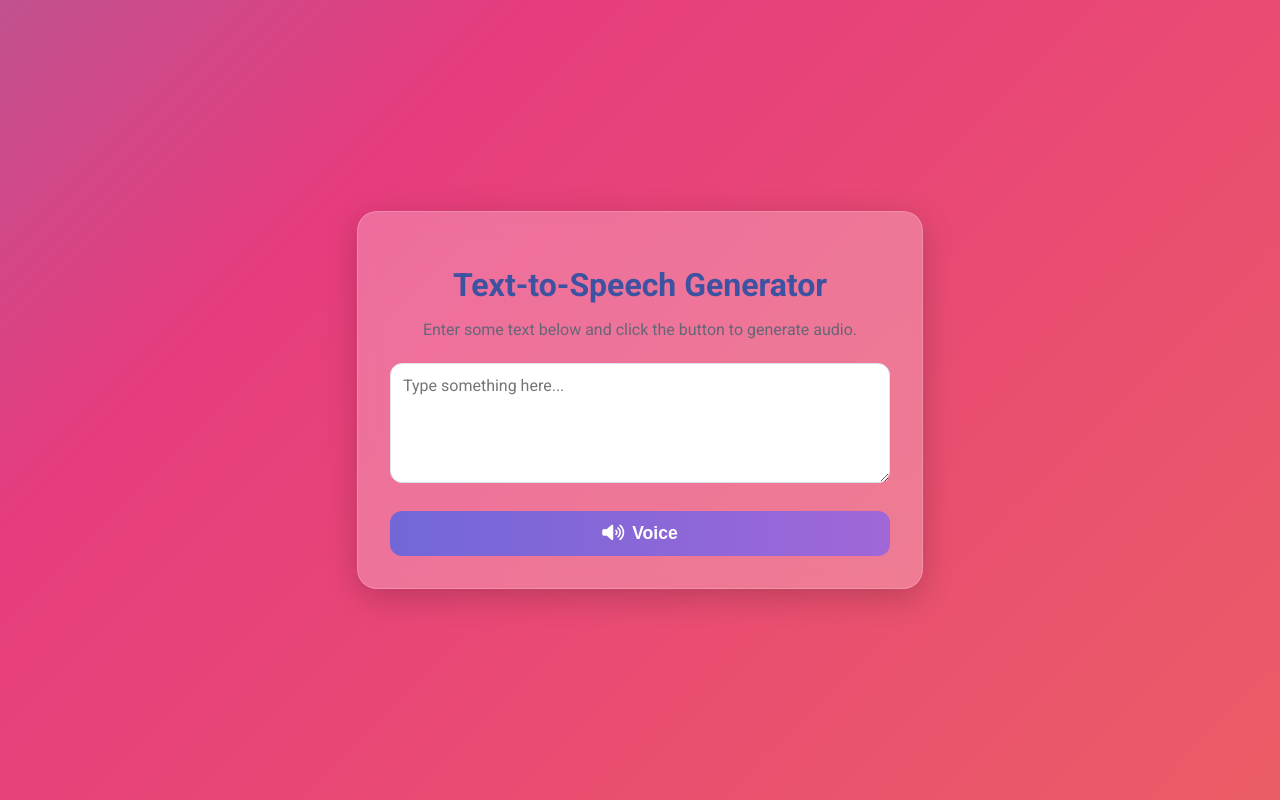
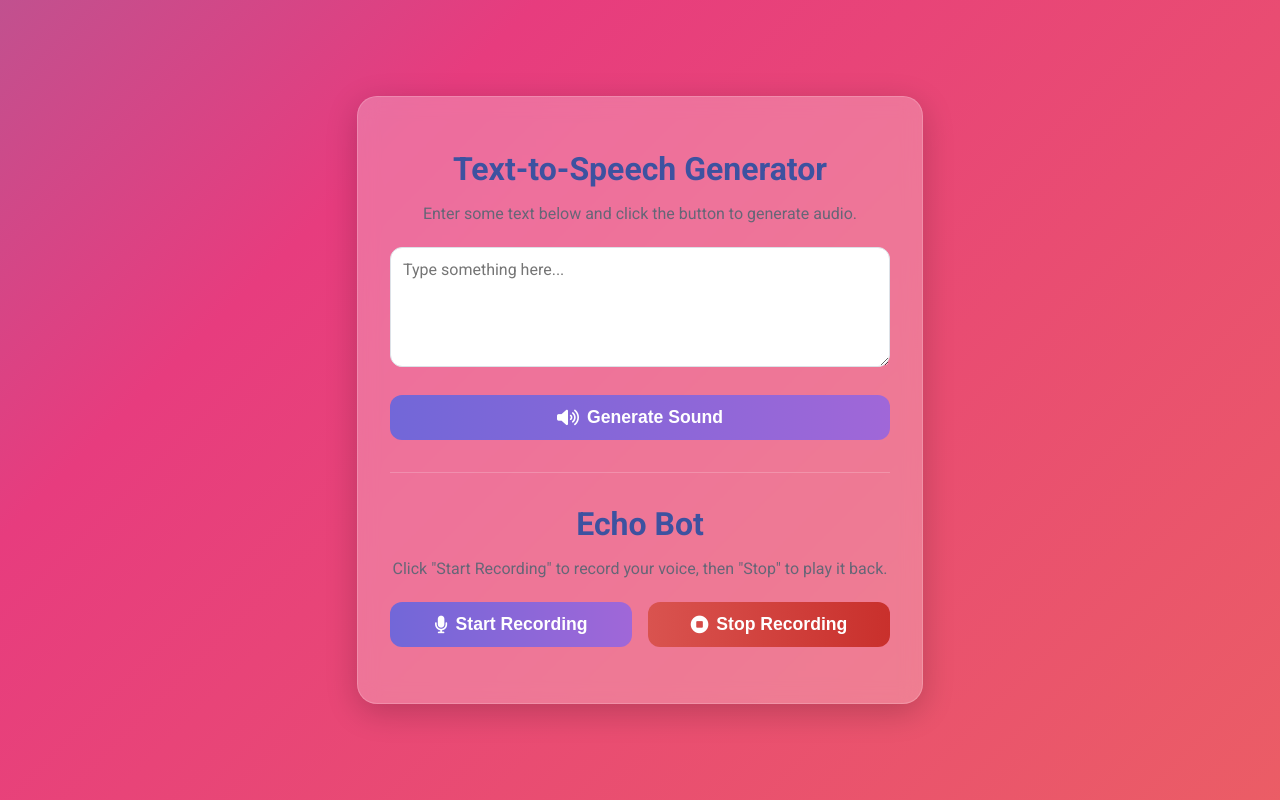
Before and after one commit to Ayu-shTiwari/VoiceFlow, a FastAPI app: page / in a window 1280 px wide. Run offline with FastAPI, Linux system fonts and the light colour scheme.

Commit message:
echo bot sound recording is added

```diff
--- a/static/script.js
+++ b/static/script.js
@@ -1,75 +1,52 @@
 document.addEventListener('DOMContentLoaded', () => {
-    // --- Get all our HTML elements ---
+
+    // --- SECTION 1: TEXT-TO-SPEECH (No changes here) ---
     const ttsForm = document.getElementById('tts-form');
     const textInput = document.getElementById('text-input');
     const generateButton = document.getElementById('generate-button');
     const loader = document.getElementById('loader');
     const audioPlayer = document.getElementById('audio-player');
     const canvas = document.getElementById('visualizer-canvas');
-    const canvasCtx = canvas.getContext('2d'); // The "pen" we'll use to draw
+    const canvasCtx = canvas.getContext('2d');
 
-    // --- Web Audio API Setup ---
-    // This setup is done only once
     let audioContext;
     let analyser;
     let source;
 
-    // This function connects the audio player to the analyser
     function setupAudioContext() {
-        // Create a new audio context if it doesn't exist
         if (!audioContext) {
             audioContext = new (window.AudioContext || window.webkitAudioContext)();
             analyser = audioContext.createAnalyser();
-
-            // Create a source node from our <audio> element
             source = audioContext.createMediaElementSource(audioPlayer);
-
-            // Connect the audio flow: source -> analyser -> speakers
             source.connect(analyser);
             analyser.connect(audioContext.destination);
         }
     }
 
-    // --- The Drawing Loop ---
     function draw() {
-        // Schedule the next frame of the animation
         requestAnimationFrame(draw);
-
-        // Get the audio frequency data
         const bufferLength = analyser.frequencyBinCount;
         const dataArray = new Uint8Array(bufferLength);
         analyser.getByteFrequencyData(dataArray);
-
-        // Clear the canvas for the new frame
         canvasCtx.clearRect(0, 0, canvas.width, canvas.height);
-
         const barWidth = (canvas.width / bufferLength) * 2.5;
         let barHeight;
         let x = 0;
-
-        // Loop through the data and draw a bar for each frequency
         for (let i = 0; i < bufferLength; i++) {
             barHeight = dataArray[i];
-
-            // Create a color gradient for the bars
             const gradient = canvasCtx.createLinearGradient(0, canvas.height, 0, canvas.height - barHeight);
-            gradient.addColorStop(0, '#7267d8'); // Start color (bottom)
-            gradient.addColorStop(1, '#a067d8'); // End color (top)
+            gradient.addColorStop(0, '#7267d8');
+            gradient.addColorStop(1, '#a067d8');
             canvasCtx.fillStyle = gradient;
-
-            // Draw the bar on the canvas
             canvasCtx.fillRect(x, canvas.height - barHeight, barWidth, barHeight);
-
-            x += barWidth + 1; // Move to the next bar's position
+            x += barWidth + 1;
         }
     }
 
-    // --- Hide elements on page load ---
     audioPlayer.style.display = 'none';
     loader.style.display = 'none';
     canvas.style.display = 'none';
 
-    // --- Form Submission Logic ---
     ttsForm.addEventListener('submit', async (event) => {
         event.preventDefault();
         const text = textInput.value.trim();
@@ -77,43 +54,29 @@ document.addEventListener('DOMContentLoaded', () => {
             alert('Please enter some text.');
             return;
         }
-
-        // --- Start Loading State ---
         generateButton.disabled = true;
         audioPlayer.style.display = 'none';
         canvas.style.display = 'none';
         loader.style.display = 'flex';
-
         try {
             const response = await fetch('/tts/generate', {
                 method: 'POST',
                 headers: { 'Content-Type': 'application/json' },
                 body: JSON.stringify({ text: text }),
             });
-
             if (!response.ok) {
                 const errorData = await response.json();
                 throw new Error(errorData.detail || 'An unknown error occurred.');
             }
-
             const data = await response.json();
             const audioUrl = data.audioUrl;
-
-            // --- Success State ---
             audioPlayer.src = audioUrl;
-
-            // Set Cross-Origin attribute to allow audio analysis
             audioPlayer.crossOrigin = "anonymous";
-
             audioPlayer.style.display = 'block';
-            canvas.style.display = 'block'; // Show the canvas
-
-            // Setup the audio context and start the visualizer
+            canvas.style.display = 'block';
             setupAudioContext();
             draw();
-
             audioPlayer.play();
-
         } catch (error) {
             console.error('Error:', error);
             alert(`Error: ${error.message}`);
@@ -122,4 +85,73 @@ document.addEventListener('DOMContentLoaded', () => {
             loader.style.display = 'none';
         }
     });
+
+    // --- SECTION 2: FINAL ECHO BOT LOGIC ---
+    const startButton = document.getElementById('start-recording-button');
+    const stopButton = document.getElementById('stop-recording-button');
+    const echoAudioPlayer = document.getElementById('echo-audio-player');
+
+    let mediaRecorder;
+    let audioChunks = [];
+    let stream;
+
+    echoAudioPlayer.style.display = 'none';
+    stopButton.disabled = true;
+
+    startButton.addEventListener('click', async () => {
+        try {
+            stream = await navigator.mediaDevices.getUserMedia({ audio: true });
+
+            startButton.disabled = true;
+            stopButton.disabled = false;
+            startButton.classList.add('recording');
+            echoAudioPlayer.style.display = 'none';
+            audioChunks = []; // Clear previous recording chunks
+
+            const options = { mimeType: 'audio/webm;codecs=opus' };
+            mediaRecorder = new MediaRecorder(stream, options);
+
+            mediaRecorder.addEventListener('dataavailable', event => {
+                if (event.data.size > 0) {
+                    audioChunks.push(event.data);
+                }
+            });
+
+            mediaRecorder.start();
+        } catch (error) {
+            console.error("Error accessing microphone:", error);
+            alert("Could not access microphone. Please ensure you have given permission.");
+        }
+    });
+
+    stopButton.addEventListener('click', () => {
+        if (mediaRecorder && mediaRecorder.state === "recording") {
+            // Create a promise that resolves when the 'stop' event fires
+            const stopped = new Promise((resolve, reject) => {
+                mediaRecorder.onstop = resolve;
+                mediaRecorder.onerror = event => reject(event.name);
+            });
+
+            // This function will run after the recorder has fully stopped
+            const handleStop = () => {
+                const audioBlob = new Blob(audioChunks, { type: 'audio/webm' });
+                const audioUrl = URL.createObjectURL(audioBlob);
+
+                echoAudioPlayer.src = audioUrl;
+                echoAudioPlayer.style.display = 'block';
+                echoAudioPlayer.play();
+
+                startButton.disabled = false;
+                stopButton.disabled = true;
+                startButton.classList.remove('recording');
+            };
+
+            // Wait for the 'stopped' promise to resolve, then handle it
+            stopped.then(handleStop);
+
+            // Stop the recorder and the microphone stream
+            mediaRecorder.stop();
+            stream.getTracks().forEach(track => track.stop());
+        }
+    });
 });
--- a/static/style.css
+++ b/static/style.css
@@ -67,6 +67,12 @@ textarea {
     border-radius: 12px;
     resize: vertical;
 }
+hr {
+    width: 100%;
+    border: none;
+    border-top: 1px solid rgba(255, 255, 255, 0.2);
+    margin: 2em 0;
+}
 
 button {
     width: 100%;
@@ -133,3 +139,27 @@ audio {
     background-color: rgba(238, 242, 247, 0.5); /* A very light, semi-transparent background */
     border-radius: 12px;
 }
+.button-group {
+    display: flex;
+    gap: 1em;
+    margin-bottom: 1.5em;
+}
+#stop-recording-button {
+    background: linear-gradient(90deg, #d9534f, #c9302c);
+}
+.recording {
+    background: linear-gradient(90deg,#e74c3c,#c0392b) !important;
+    animation: pulse 1.5s infinite; /* New: Pulse animation for recording state */
+}
+/* The pulsing animation for the recording button */
+@keyframes pulse {
+    0% {
+        box-shadow: 0 0 0 0 rgba(231, 76, 60, 0.7);
+    }
+    70% {
+        box-shadow: 0 0 0 10px rgba(231, 76, 60, 0);
+    }
+    100% {
+        box-shadow: 0 0 0 0 rgba(231, 76, 60, 0);
+    }
+}
--- a/templates/index.html
+++ b/templates/index.html
@@ -5,36 +5,47 @@
     <meta name="viewport" content="width=device-width, initial-scale=1.0">
     <title>Murf AI TTS Client</title>
 
-    <!-- Link to the Roboto font from Google Fonts -->
     <link href="https://fonts.googleapis.com/css2?family=Roboto:wght@400;700&display=swap" rel="stylesheet">
-
-    <!-- Link to the Font Awesome stylesheet for icons -->
     <link rel="stylesheet" href="https://cdnjs.cloudflare.com/ajax/libs/font-awesome/6.0.0-beta3/css/all.min.css">
-
-    <!-- Link to our local stylesheet -->
     <link rel="stylesheet" href="/static/style.css">
 
 </head>
 <body>
 
     <div class="container">
+        <!-- Text-to-Speech Section -->
         <h1>Text-to-Speech Generator</h1>
         <p>Enter some text below and click the button to generate audio.</p>
-
         <form id="tts-form">
             <textarea id="text-input" placeholder="Type something here..." required></textarea>
-            <!-- New: Added an icon to the button -->
             <button type="submit" id="generate-button">
                 <i class="fas fa-volume-up"></i>
-                <span>Voice</span>
+                <span>Generate Sound</span>
             </button>
         </form>
-
         <div class="loader-container" id="loader">
             <div class="loader"></div>
         </div>
         <canvas id="visualizer-canvas"></canvas>
         <audio id="audio-player" controls></audio>
+
+        <!-- A horizontal line to separate the sections -->
+        <hr>
+
+        <!-- ECHO BOT SECTION (Now inside the container) -->
+        <h1>Echo Bot</h1>
+        <p>Click "Start Recording" to record your voice, then "Stop" to play it back.</p>
+        <div class="button-group">
+            <button id="start-recording-button">
+                <i class="fas fa-microphone"></i>
+                <span>Start Recording</span>
+            </button>
+            <button id="stop-recording-button">
+                <i class="fas fa-stop-circle"></i>
+                <span>Stop Recording</span>
+            </button>
+        </div>
+        <audio id="echo-audio-player" controls></audio>
     </div>
 
     <script src="/static/script.js"></script>
```
